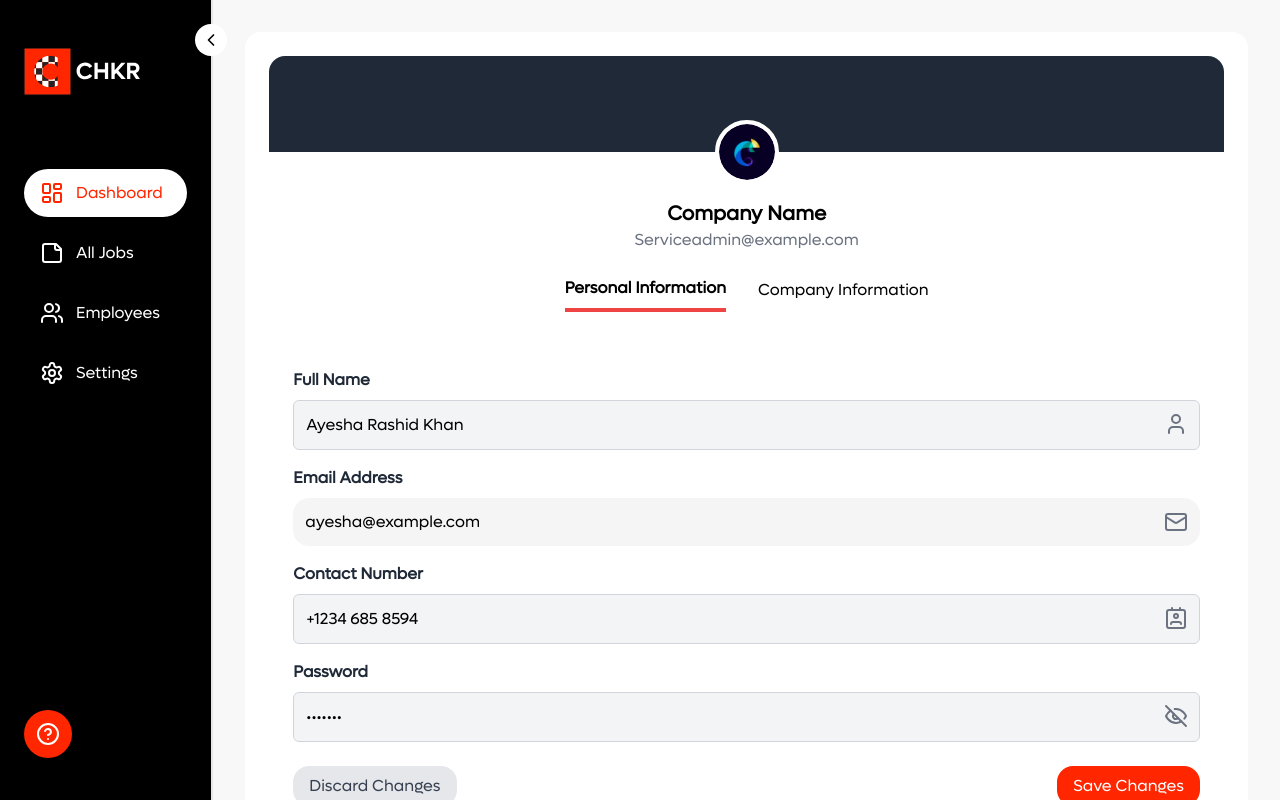
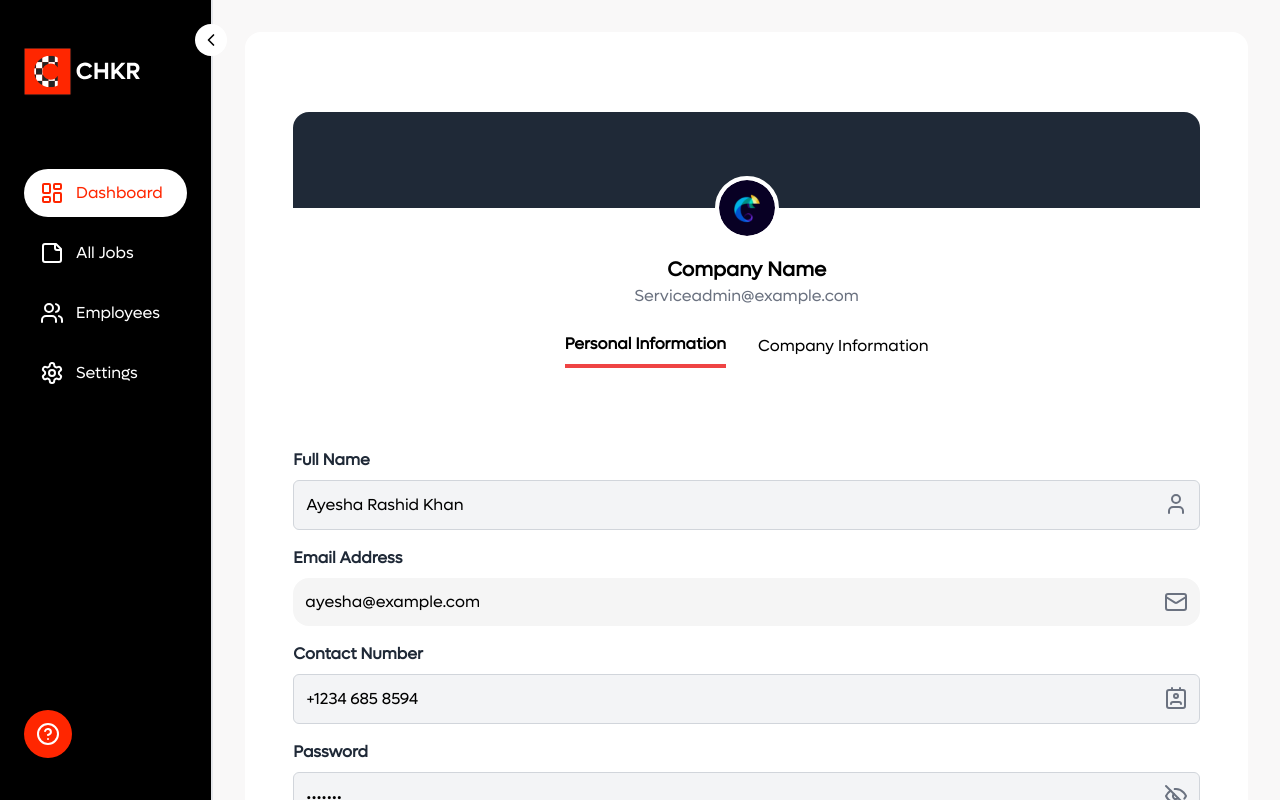
Before and after one commit to abrauf18/chkr, a Next.js app: page /company-admin/settings in a window 1280 px wide. Built offline with nearby package versions, Linux system fonts and the light colour scheme.

Commit message:
feat: header component of settings

```diff
--- /dev/null
+++ b/components/modules/settings/header.tsx
@@ -0,0 +1,49 @@
+"use client"
+import React from 'react';
+import Image from 'next/image';
+
+interface HeaderProps {
+  activeTab: string;
+  setActiveTab: (tab: string) => void;
+}
+
+const Header: React.FC<HeaderProps> = ({ activeTab, setActiveTab }) => {
+  return (
+    <div className="max-w-screen-lg mx-auto mt-8 bg-white my-4 p-6 rounded-2xl">
+      <div className="relative">
+        <div className="bg-gray-800 h-24 rounded-t-2xl"></div>
+        <div className="absolute -bottom-8 left-1/2 transform -translate-x-1/2 w-16 h-16 bg-white rounded-full border-4 border-white">
+          <Image
+            src="/images/companyLogo.svg"
+            alt="company logo"
+            width={5}
+            height={5}
+            className="w-full h-full rounded-full"
+          />
+        </div>
+      </div>
+      <div className="mt-12 text-center">
+        <h1 className="text-xl font-semibold">Company Name</h1>
+        <p className="text-gray-500">Serviceadmin@example.com</p>
+      </div>
+      <div className="mt-6 flex justify-center">
+        <div className="flex space-x-8">
+          <button
+            onClick={() => setActiveTab('personal')}
+            className={`pb-2 ${activeTab === 'personal' ? 'border-b-4 border-red-500 font-bold' : 'font-medium'}`}
+          >
+            Personal Information
+          </button>
+          <button
+            onClick={() => setActiveTab('company')}
+            className={`pb-2 ${activeTab === 'company' ? 'border-b-4 border-red-500 font-bold' : 'font-medium'}`}
+          >
+            Company Information
+          </button>
+        </div>
+      </div>
+    </div>
+  );
+};
+
+export default Header;
--- a/components/modules/settings/settings.tsx
+++ b/components/modules/settings/settings.tsx
@@ -1,47 +1,21 @@
 "use client"
-import React, { useState } from 'react'
-import Image from 'next/image';
+import React, { useState } from 'react';
+import Header from './header';
 import PersonalInformation from './personal-information';
+import CompanyInformation from './company-information';
 
-
-export default function Settings() {
-  const [activeTab, setActiveTab] = useState('personal');
+const Settings: React.FC = () => {
+  const [activeTab, setActiveTab] = useState<string>('personal');
 
   return (
     <div className="max-w-screen-lg mx-auto mt-8 bg-white my-4 p-6 rounded-2xl">
-      <div className="relative">
-        <div className="bg-gray-800 h-24 rounded-t-2xl"></div>
-        <div className="absolute -bottom-8 left-1/2 transform -translate-x-1/2 w-16 h-16 bg-white rounded-full border-4 border-white">
-          <Image
-            src="/images/companyLogo.svg"
-            alt='company logo'
-            width={5}
-            height={5}
-            className="w-full h-full rounded-full"
-          />
-        </div>
+      <Header activeTab={activeTab} setActiveTab={setActiveTab} />
+      <div className="mt-6">
+        {activeTab === 'personal' && <PersonalInformation />}
+        {activeTab === 'company' && <CompanyInformation />}
       </div>
-      <div className="mt-12 text-center">
-        <h1 className="text-xl font-semibold">Company Name</h1>
-        <p className="text-gray-500">Serviceadmin@example.com</p>
-      </div>
-      <div className="mt-6 flex justify-center">
-        <div className="flex space-x-8">
-          <button
-            onClick={() => setActiveTab('personal')}
-            className={`pb-2 ${activeTab === 'personal' ? 'border-b-4 border-red-500 font-bold' : 'font-medium'}`}
-          >
-            Personal Information
-          </button>
-          <button
-            onClick={() => setActiveTab('company')}
-            className={`pb-2 ${activeTab === 'company' ? 'border-b-4 border-red-500 font-bold' : 'font-medium'}`}
-          >
-            Company Information
-          </button>
-        </div>
-      </div>
-      <PersonalInformation />
     </div>
-  )
-}
+  );
+};
+
+export default Settings;
```
